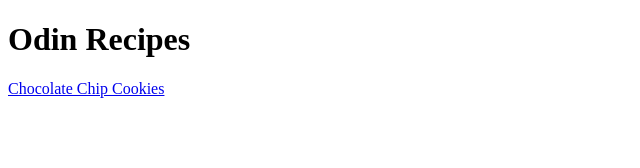
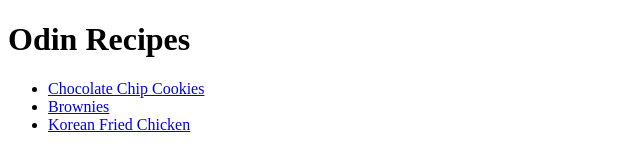
Before and after one commit to learningstuff1/odin-recipes, a plain HTML site: page index.html in a window 1280 px wide. Shown: the whole page, without its empty margins (0-640 px from the left). Drawn offline with Linux system fonts and the light colour scheme.

Commit message:
Add links to other recipes to index.html and make them an unordered list

```diff
--- a/index.html
+++ b/index.html
@@ -7,6 +7,10 @@
 
     <body>
         <h1>Odin Recipes</h1>
-        <a href="./recipes/choc-chip-cookies.html">Chocolate Chip Cookies</a>
+        <ul>
+            <li><a href="./recipes/choc-chip-cookies.html">Chocolate Chip Cookies</a></li>
+            <li><a href="./recipes/brownies.html">Brownies</a></li>
+            <li><a href="./recipes/kr-fried-chicken.html">Korean Fried Chicken</a></li>
+        </ul>
     </body>
 </html>
```
